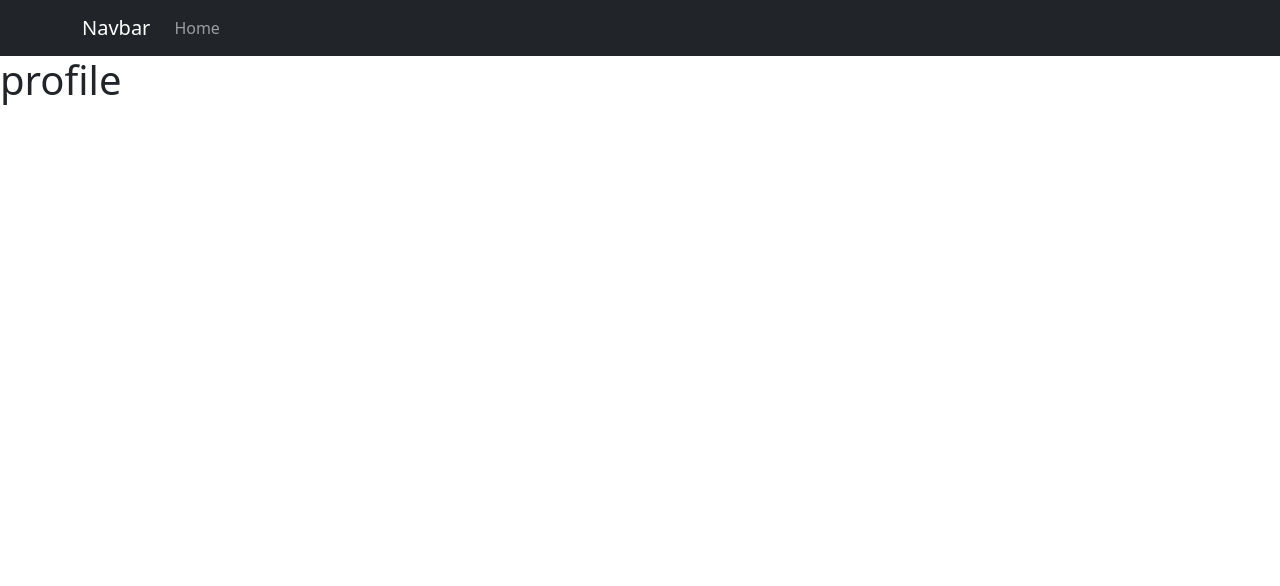
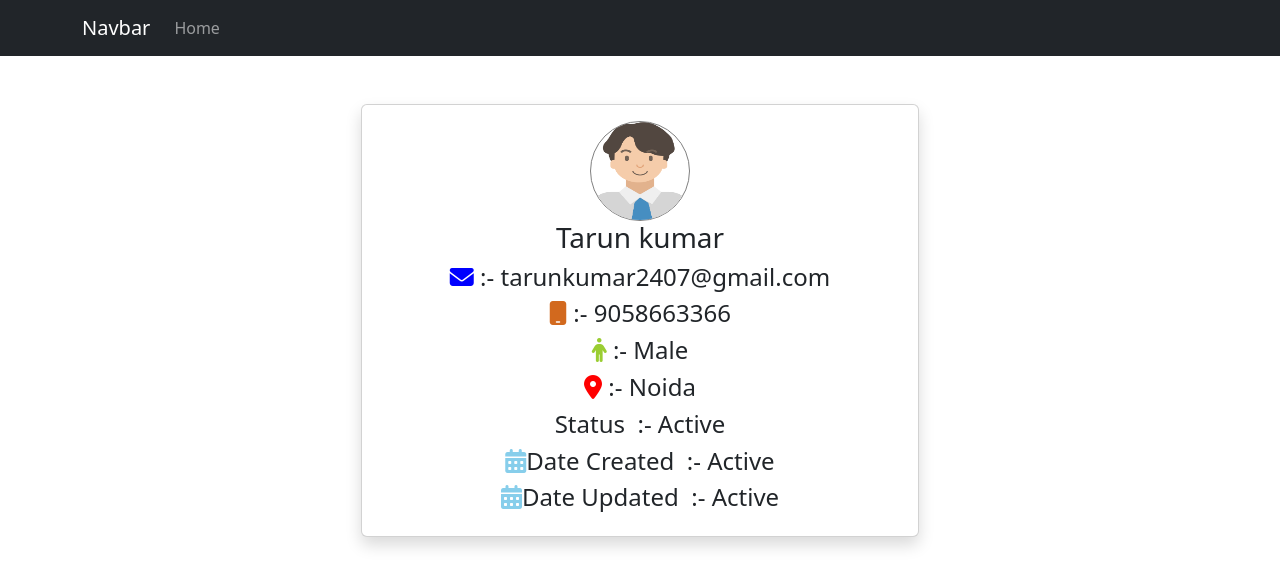
Before and after one commit to Tarunkumar2407/CRUD_Sort_Filter_PaginationClient, a React (Create React App) app: page /userprofile/1 in a window 1280 px wide. Shown: the top 586 px of the page. Built offline with nearby package versions, Linux system fonts and the light colour scheme.

Commit message:
intial commit

```diff
--- a/public/index.html
+++ b/public/index.html
@@ -10,6 +10,8 @@
       content="Web site created using create-react-app"
     />
     <link rel="apple-touch-icon" href="%PUBLIC_URL%/logo192.png" />
+
+    <link rel="stylesheet" href="https://cdnjs.cloudflare.com/ajax/libs/font-awesome/6.4.2/css/all.min.css" integrity="sha512-z3gLpd7yknf1YoNbCzqRKc4qyor8gaKU1qmn+CShxbuBusANI9QpRohGBreCFkKxLhei6S9CQXFEbbKuqLg0DA==" crossorigin="anonymous" referrerpolicy="no-referrer" />
     <!--
       manifest.json provides metadata used when your web app is installed on a
       user's mobile device or desktop. See https://developers.google.com/web/fundamentals/web-app-manifest/
--- a/src/pages/edit/Edit.js
+++ b/src/pages/edit/Edit.js
@@ -126,7 +126,7 @@ const handleSubmit = (e) => {
                   />
                 </Form.Group>
                 <Form.Group
-                  className="mb-3 col-md-6"
+                  className="mb-3 col-lg-6"
                   controlId="formBasicEmail"
                 >
                   <Form.Label>Email</Form.Label>
--- a/src/pages/profile/Profile.js
+++ b/src/pages/profile/Profile.js
@@ -1,10 +1,30 @@
 import React from 'react'
+import Card from 'react-bootstrap/Card';
+import "./profile.css"
 
 const Profile = () => {
   return (
-    <div>
-      <h1>profile</h1>
+    <>
+    <div className='container'>
+      <Card className='shadow col-lg-6 mx-auto mt-5'>
+         <Card.Body>
+          <div className='user-profile text-center'>
+            <img src='/man.png' alt='user-profile-pic'></img>
+          </div>
+          <div className='text-center'>
+            <h3>Tarun kumar</h3>
+            <h4><i className="fa-solid fa-envelope email"></i>&nbsp;:- <span>tarunkumar2407@gmail.com</span></h4>
+            <h4><i className="fa-solid fa-mobile mobile"></i>&nbsp;:- <span>9058663366</span></h4>
+            <h4><i className="fa-solid fa-person gender"></i>&nbsp;:- <span>Male</span></h4>
+            <h4><i className="fa-sharp fa-solid fa-location-dot location"></i>&nbsp;:- <span>Noida</span></h4>
+            <h4>Status &nbsp;:- <span>Active</span></h4>
+            <h4><i className="fa-solid fa-calendar-days dates"></i>Date Created &nbsp;:- <span>Active</span></h4>
+            <h4><i className="fa-solid fa-calendar-days dates"></i>Date Updated &nbsp;:- <span>Active</span></h4>
+          </div>
+         </Card.Body>
+      </Card>
     </div>
+    </>
   )
 }
 
--- /dev/null
+++ b/src/pages/profile/profile.css
@@ -0,0 +1,21 @@
+.user-profile img{
+    width: 100px;
+    height: 100px;
+    border-radius: 50%;
+    border: 1px solid grey
+}
+.email{
+    color:blue;
+}
+.mobile{
+    color:chocolate;
+}
+.dates{
+    color:skyblue;
+}
+.location{
+    color: red;
+}
+.gender{
+    color: yellowgreen
+}
--- a/src/pages/register/Register.js
+++ b/src/pages/register/Register.js
@@ -127,7 +127,7 @@ const handleSubmit = (e) => {
                   />
                 </Form.Group>
                 <Form.Group
-                  className="mb-3 col-md-6"
+                  className="mb-3 col-lg-6"
                   controlId="formBasicEmail"
                 >
                   <Form.Label>Email</Form.Label>
```
